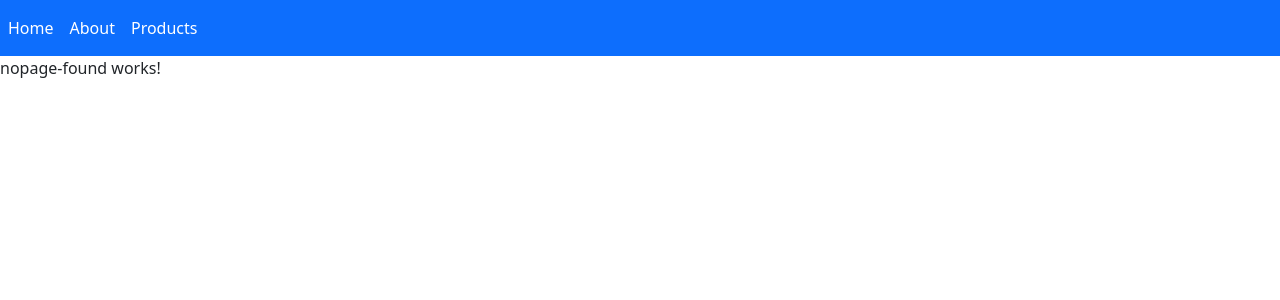
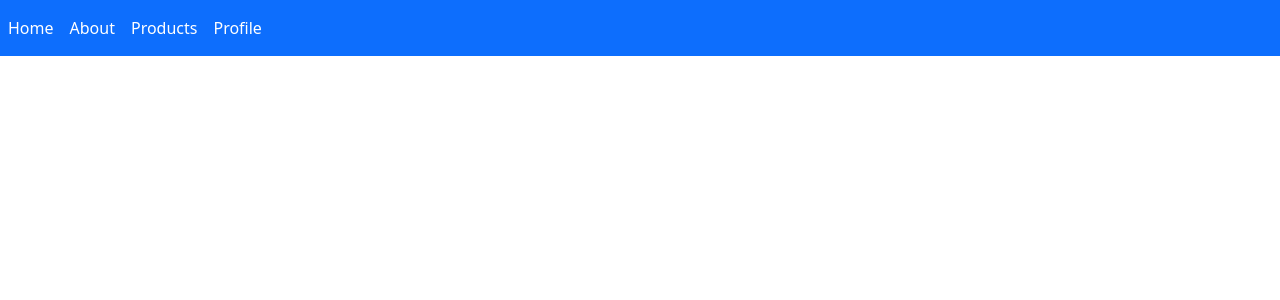
Before and after one commit to shehroz665/AngularAdvance, an Angular app: page /profile in a window 1280 px wide. Shown: the top 300 px of the page. Built offline with nearby package versions, Linux system fonts and the light colour scheme.

Commit message:
lazy loading handled

```diff
--- a/src/app/app-routing.module.ts
+++ b/src/app/app-routing.module.ts
@@ -28,6 +28,9 @@ const routes: Routes = [
     ]
   },
   {
+    path:'profile',loadChildren: ()=>import('./profile/profile.module').then((mod)=>mod.ProfileModule),
+  },
+  {
     path:'access-denied',component:AccessDeniedComponent
   },
   {
--- a/src/app/app.module.ts
+++ b/src/app/app.module.ts
@@ -11,6 +11,8 @@ import { NgbModule } from '@ng-bootstrap/ng-bootstrap';
 import { AccessDeniedComponent } from './access-denied/access-denied.component';
 import { NopageFoundComponent } from './nopage-found/nopage-found.component';
 import { EditComponent } from './edit/edit.component';
+import { ProfileModule } from './profile/profile.module';
+
 @NgModule({
   declarations: [
     AppComponent,
@@ -25,7 +27,8 @@ import { EditComponent } from './edit/edit.component';
     HomeModule,
     AboutModule,
     ProductsModule,
-    NgbModule
+    NgbModule,
+    ProfileModule
   ],
   providers: [],
   bootstrap: [AppComponent]
--- a/src/app/header/header.component.html
+++ b/src/app/header/header.component.html
@@ -10,6 +10,9 @@
         <li class="nav-item">
           <a class="nav-link text-white" (click)="goToProducts()" style="cursor: pointer;">Products</a>
         </li>
+        <li class="nav-item">
+          <a class="nav-link text-white" routerLink="profile/view">Profile</a>
+        </li>
       </ul>
     </div>
   </nav>
--- /dev/null
+++ b/src/app/profile/viewprofile/viewprofile.component.html
@@ -0,0 +1 @@
+<p>viewprofile works!</p>
```
Also changed, not shown: src/app/profile/profile-routing.module.ts (added, +15 -0 lines), src/app/profile/profile.module.ts (added, +17 -0 lines), src/app/profile/viewprofile/viewprofile.component.ts (added, +10 -0 lines), src/app/profile/viewprofile/viewprofile.component.css (added), 1 other file (tests, documents, lock files or other folders).
